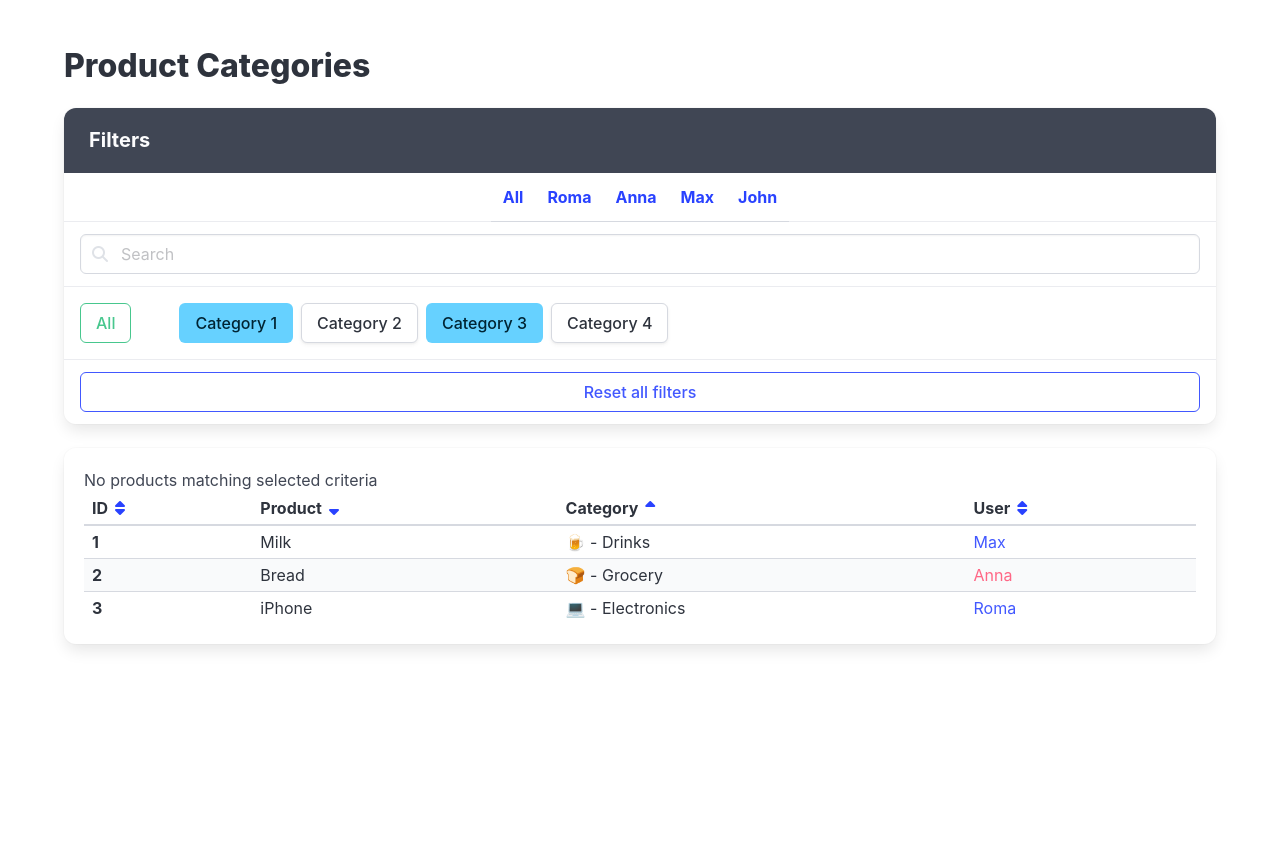
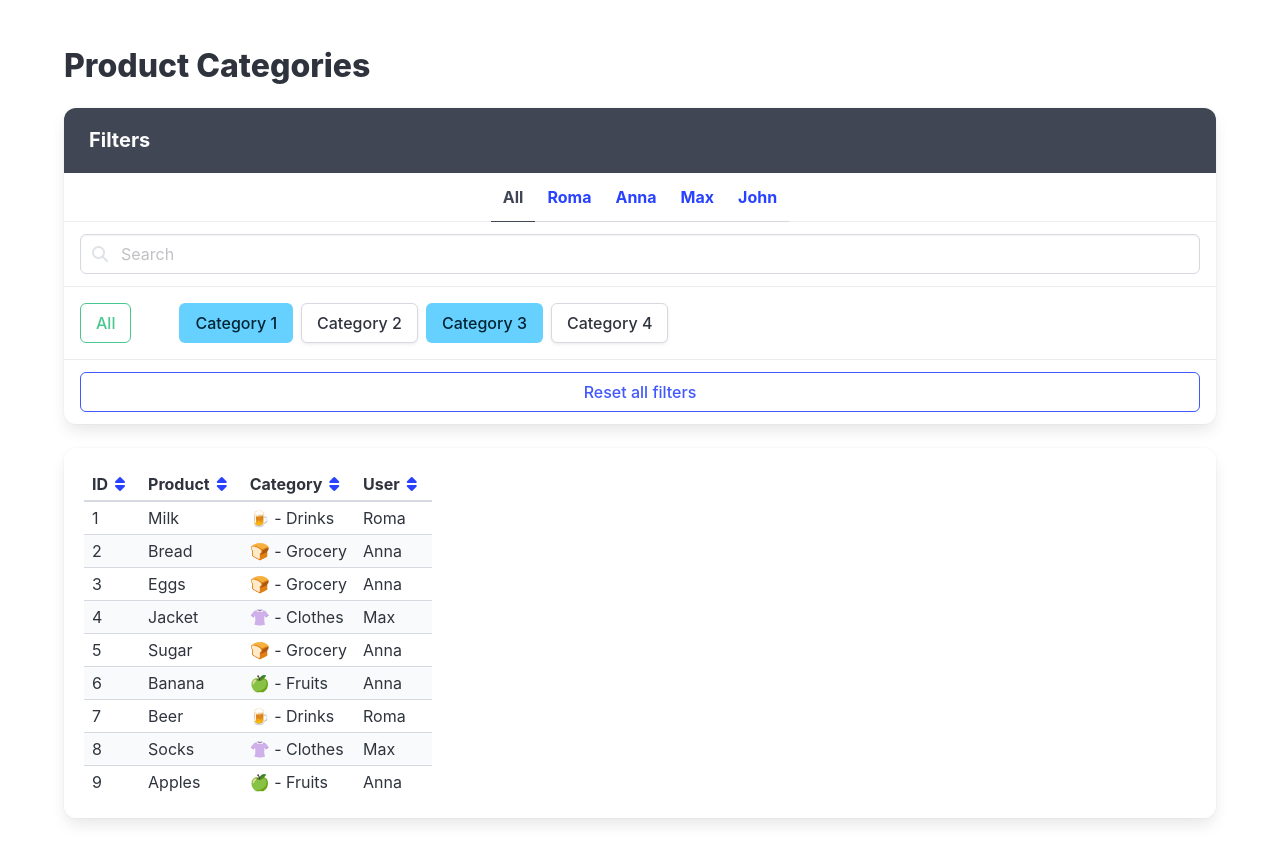
Before and after one commit to DidZhara/react_practice_ruslan_koval, a React (Vite) app: page / in a window 1280 px wide. Shown: the top 862 px of the page. Before the commit the page ends 800 px from the top, so only its background shows below. Built offline with nearby package versions, Linux system fonts and the light colour scheme.

Commit message:
4 commit

```diff
--- a/src/App.jsx
+++ b/src/App.jsx
@@ -5,6 +5,8 @@ import './App.scss';
 import usersFromServer from './api/users';
 import categoriesFromServer from './api/categories';
 import productsFromServer from './api/products';
+import { ProductTable } from './components/ProductTable';
+import { UserFilter } from './components/UserFilter';
 
 // const products = productsFromServer.map((product) => {
 //   const category = null; // find by product.categoryId
@@ -44,22 +46,11 @@ export const App = () => {
           <nav className="panel">
             <p className="panel-heading">Filters</p>
 
-            <p className="panel-tabs has-text-weight-bold">
-              <a data-cy="FilterAllUsers" href="#/">
-                All
-              </a>
-              {usersFromServer.map(({ id, name }) => (
-                <a
-                  key={id}
-                  data-cy="FilterUser"
-                  href="#/"
-                  className={selectedUserId === id ? 'is-active' : ''}
-                  onClick={() => setSelectedUserId(id)}
-                >
-                  {name}
-                </a>
-              ))}
-            </p>
+            <UserFilter
+              users={usersFromServer}
+              selectedUserId={selectedUserId}
+              onSelectUser={setSelectedUserId}
+            />
 
             <div className="panel-block">
               <p className="control has-icons-left has-icons-right">
@@ -135,105 +126,8 @@ export const App = () => {
           </nav>
         </div>
 
-      <div className="box table-container">
-        <p data-cy="NoMatchingMessage">
-          No products matching selected criteria
-        </p>
-
-        <table
-          data-cy="ProductTable"
-          className="table is-striped is-narrow is-fullwidth"
-        >
-          <thead>
-            <tr>
-              <th>
-                <span className="is-flex is-flex-wrap-nowrap">
-                  ID
-                  <a href="#/">
-                    <span className="icon">
-                      <i data-cy="SortIcon" className="fas fa-sort" />
-                    </span>
-                  </a>
-                </span>
-              </th>
-
-              <th>
-                <span className="is-flex is-flex-wrap-nowrap">
-                  Product
-                  <a href="#/">
-                    <span className="icon">
-                      <i data-cy="SortIcon" className="fas fa-sort-down" />
-                    </span>
-                  </a>
-                </span>
-              </th>
-
-              <th>
-                <span className="is-flex is-flex-wrap-nowrap">
-                  Category
-                  <a href="#/">
-                    <span className="icon">
-                      <i data-cy="SortIcon" className="fas fa-sort-up" />
-                    </span>
-                  </a>
-                </span>
-              </th>
-
-              <th>
-                <span className="is-flex is-flex-wrap-nowrap">
-                  User
-                  <a href="#/">
-                    <span className="icon">
-                      <i data-cy="SortIcon" className="fas fa-sort" />
-                    </span>
-                  </a>
-                </span>
-              </th>
-            </tr>
-          </thead>
-
-          <tbody>
-            <tr data-cy="Product">
-              <td className="has-text-weight-bold" data-cy="ProductId">
-                1
-              </td>
-
-              <td data-cy="ProductName">Milk</td>
-              <td data-cy="ProductCategory">🍺 - Drinks</td>
-
-              <td data-cy="ProductUser" className="has-text-link">
-                Max
-              </td>
-            </tr>
-
-            <tr data-cy="Product">
-              <td className="has-text-weight-bold" data-cy="ProductId">
-                2
-              </td>
-
-              <td data-cy="ProductName">Bread</td>
-              <td data-cy="ProductCategory">🍞 - Grocery</td>
-
-              <td data-cy="ProductUser" className="has-text-danger">
-                Anna
-              </td>
-            </tr>
-
-            <tr data-cy="Product">
-              <td className="has-text-weight-bold" data-cy="ProductId">
-                3
-              </td>
-
-              <td data-cy="ProductName">iPhone</td>
-              <td data-cy="ProductCategory">💻 - Electronics</td>
-
-              <td data-cy="ProductUser" className="has-text-link">
-                Roma
-              </td>
-            </tr>
-          </tbody>
-        </table>
+        <ProductTable products={visibleProducts} />
       </div>
     </div>
-  </div>
-)};
+  );
+};
--- /dev/null
+++ b/src/components/CategoryFilter.jsx
@@ -0,0 +1,5 @@
+import categories from "../api/categories";
+
+export const CategoryFilter = ({categories}) => (
+  <div>
+);
--- a/src/components/ProductTable.jsx
+++ b/src/components/ProductTable.jsx
@@ -9,18 +9,37 @@ export function ProductTable({ products }) {
       </a>
     </span>
   );
+
+  if (products.length === 0) {
+    return (
+      <p data-cy="NoMatchingMessage">No products matching selected criteria</p>
+    );
+  }
+
   return (
     <div className="box table-container">
       <table className="table is-striped is-narrow is fullwidth">
         <thead>
           <tr>
-          <th>{headerLabels("ID")}</th>
-          <th>{headerLabels("Product")}</th>
-          <th>{headerLabels("Category")}</th>
-          <th>{headerLabels("User")}</th>
+            <th>{headerLabels('ID')}</th>
+            <th>{headerLabels('Product')}</th>
+            <th>{headerLabels('Category')}</th>
+            <th>{headerLabels('User')}</th>
           </tr>
         </thead>
+        <tbody>
+          {products.map(product => (
+            <tr key={product.id}>
+              <td>{product.id}</td>
+              <td>{product.name}</td>
+              <td>
+                {product.category.icon} - {product.category.title}
+              </td>
+              <td>{product.user.name}</td>
+            </tr>
+          ))}
+        </tbody>
       </table>
     </div>
-  )
+  );
 }
--- /dev/null
+++ b/src/components/UserFilter.jsx
@@ -0,0 +1,29 @@
+export const UserFilter = ({ users, selectedUserId, onSelectUser }) => (
+  <p className="panel-tabs has-text-weight-bold">
+    <a
+      data-cy="FilterAllUsers"
+      href="#/"
+      className={selectedUserId === null ? 'is-active' : ''}
+      onClick={event => {
+        event.preventDefault();
+        onSelectUser(null);
+      }}
+    >
+      All
+    </a>
+    {users.map(({ id, name }) => (
+      <a
+        key={id}
+        data-cy="FilterUser"
+        href="#/"
+        className={selectedUserId === id ? 'is-active' : ''}
+        onClick={event => {
+          event.preventDefault();
+          onSelectUser(id);
+        }}
+      >
+        {name}
+      </a>
+    ))}
+  </p>
+);
```
Lines whose indentation alone changed are shown as unchanged.
